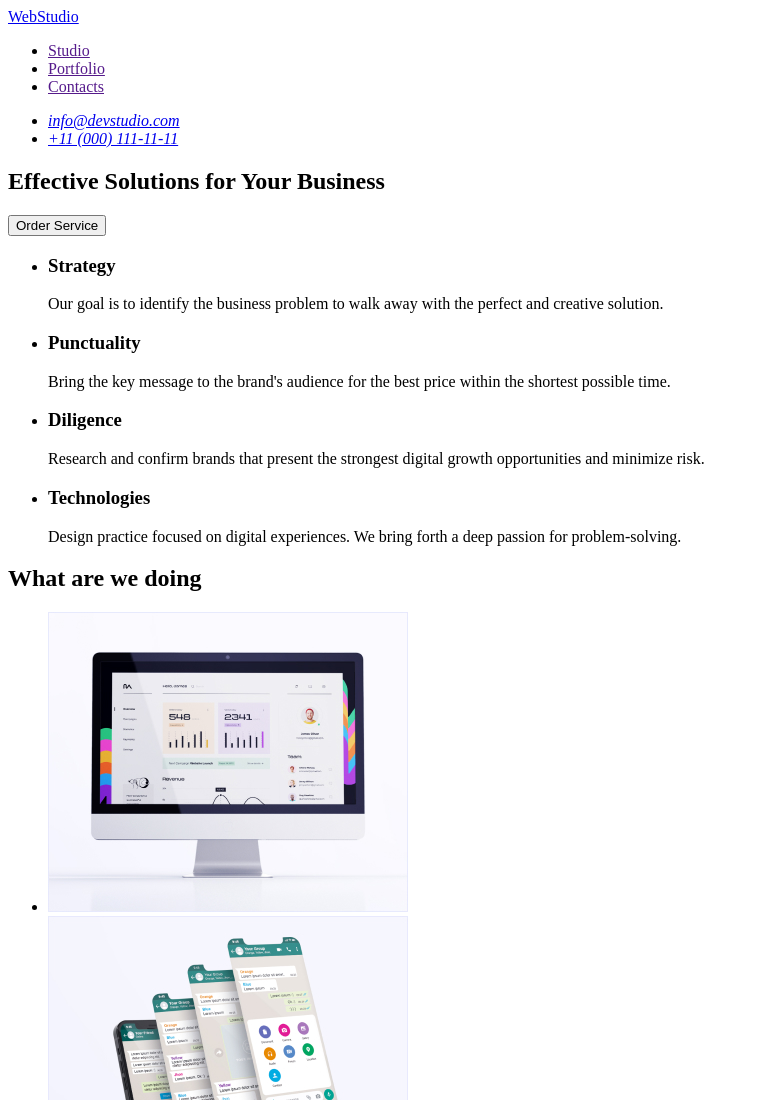
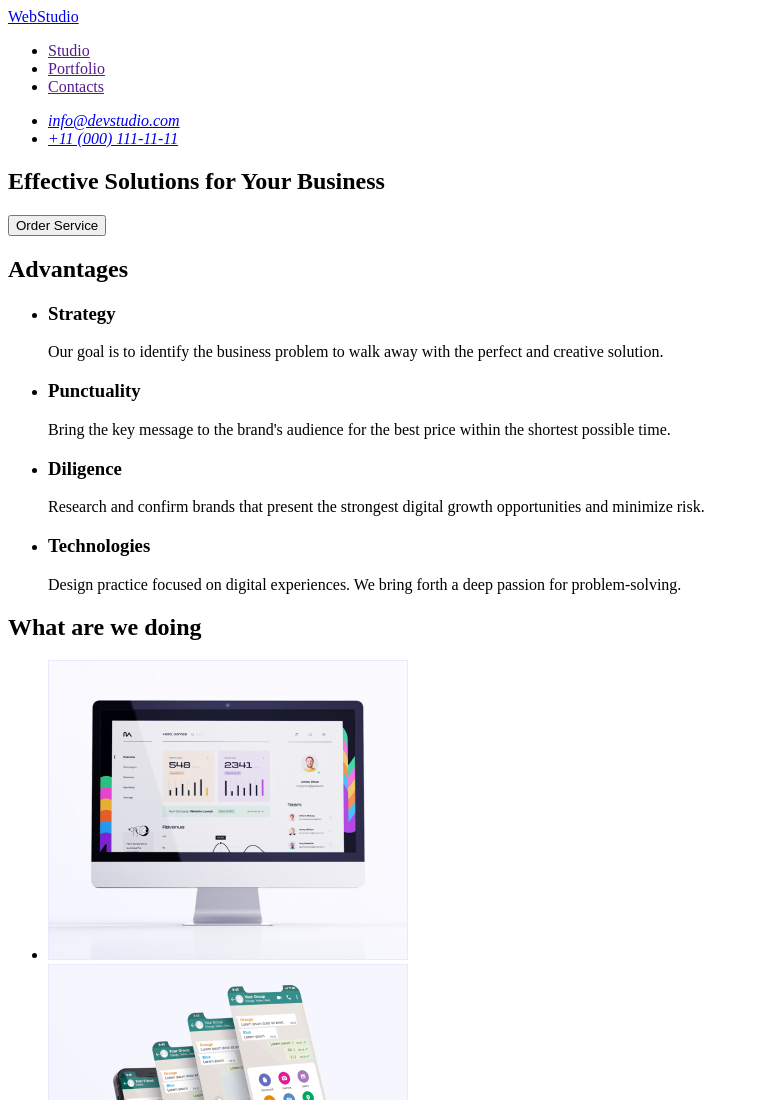
Before and after one commit to nastyagerus/goit-markup-hw-01, a plain HTML site: page index.html in a window 1280 px wide. Shown: the top 1100 px of the page, without its empty margins (0-759 px from the left). Drawn offline with Linux system fonts and the light colour scheme.

Commit message:
заголовок секції 2

```diff
--- a/index.html
+++ b/index.html
@@ -37,7 +37,7 @@
       </section>
       <!--Переваги-->
       <section>
-        <!--<h2>Advantages</h2>-->
+        <h2>Advantages</h2>
         <ul>
           <li>
             <h3>Strategy</h3>
```
